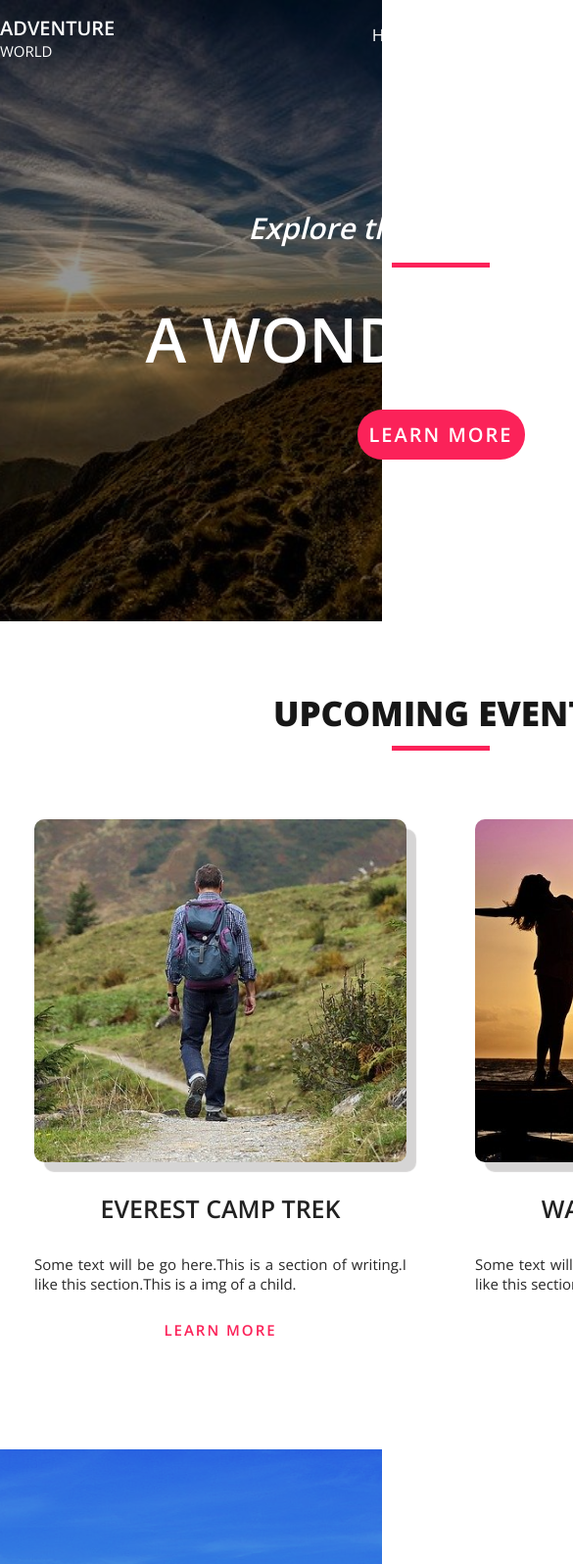
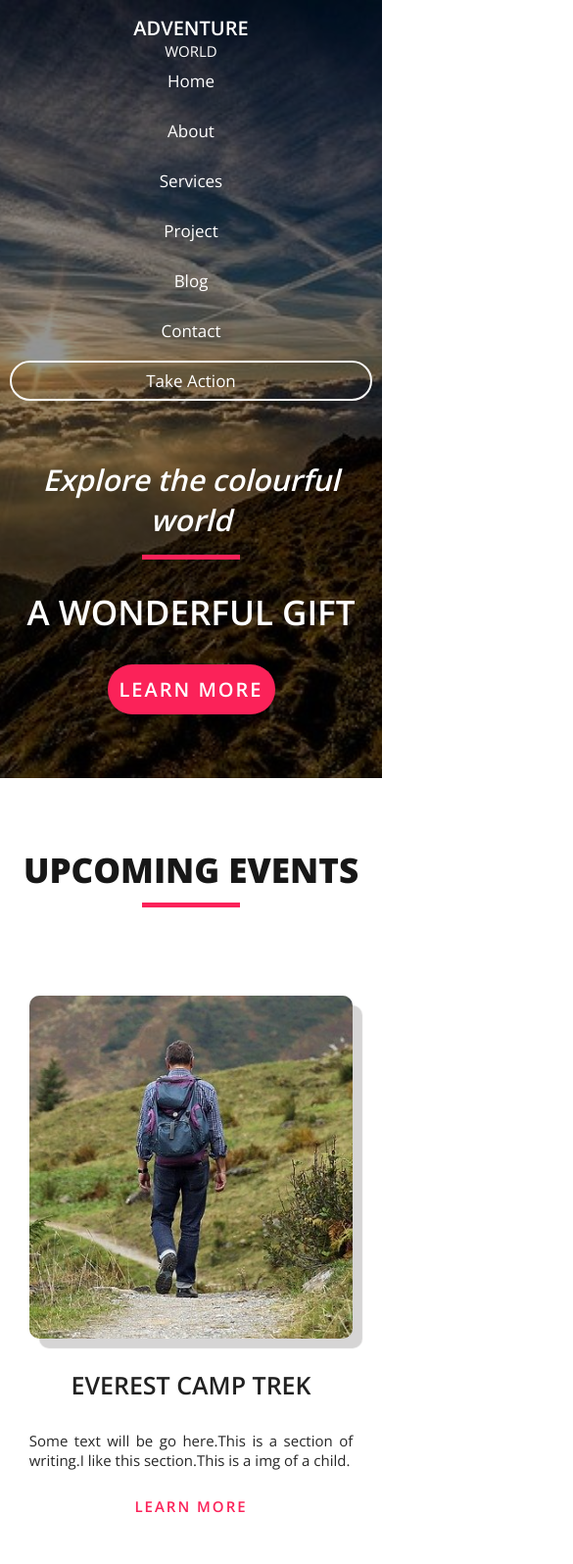
Before and after one commit to DanialOrnob/Adventure-World, a plain HTML site: page index.html in a window 390 px wide. Shown: the top 1596 px of the page at 98% size, 585 px wide, since content can reach past the window. Drawn offline with nearby package versions, Linux system fonts and the light colour scheme.

Commit message:
Add files via upload

```diff
--- a/css/style.css
+++ b/css/style.css
@@ -287,3 +287,110 @@ background-color: #fb2259f7;
     padding: 15px 0;
     text-transform: capitalize;
 }
+
+/* Tablet (768px - 1024px) */
+@media (max-width: 1024px) {
+    .container {
+        width: 90%; /* Reduce width for better fit */
+    }
+
+    .logo {
+        max-width: 30%;
+    }
+
+    nav {
+        width: 70%;
+    }
+
+    nav ul {
+        justify-content: center;
+    }
+
+    .banner-content {
+        padding: 100px 0;
+    }
+
+    .banner-content h1 {
+        font-size: 50px;
+    }
+
+    .col-1-2 {
+        width: 100%; /* Stack columns */
+        padding: 20px;
+    }
+
+    .col-1-3 {
+        width: 50%; /* Two columns instead of three */
+    }
+
+    .explore-section {
+        padding: 100px 0;
+    }
+
+    .column h2 {
+        font-size: 40px;
+    }
+}
+
+/* Mobile (up to 767px) */
+@media (max-width: 767px) {
+    .container {
+        width: 95%; /* Full width */
+        flex-direction: column; /* Stack elements */
+    }
+
+    .logo {
+        max-width: 50%;
+        text-align: center;
+        margin: auto;
+    }
+
+    nav {
+        width: 100%;
+        text-align: center;
+    }
+
+    nav ul {
+        flex-direction: column;
+    }
+
+    nav ul li {
+        margin-bottom: 10px;
+    }
+
+    .banner-content {
+        padding: 50px 0;
+    }
+
+    .banner-content h1 {
+        font-size: 35px;
+    }
+
+    .col-1-2 {
+        width: 100%;
+    }
+
+    .feature {
+        flex-direction: column;
+    }
+
+    .col-1-3 {
+        width: 100%;
+    }
+
+    .explore-section {
+        padding: 80px 0;
+    }
+
+    .column h2 {
+        font-size: 30px;
+    }
+
+    footer {
+        padding: 30px 0;
+    }
+
+    .address p {
+        font-size: 14px;
+    }
+}
```
